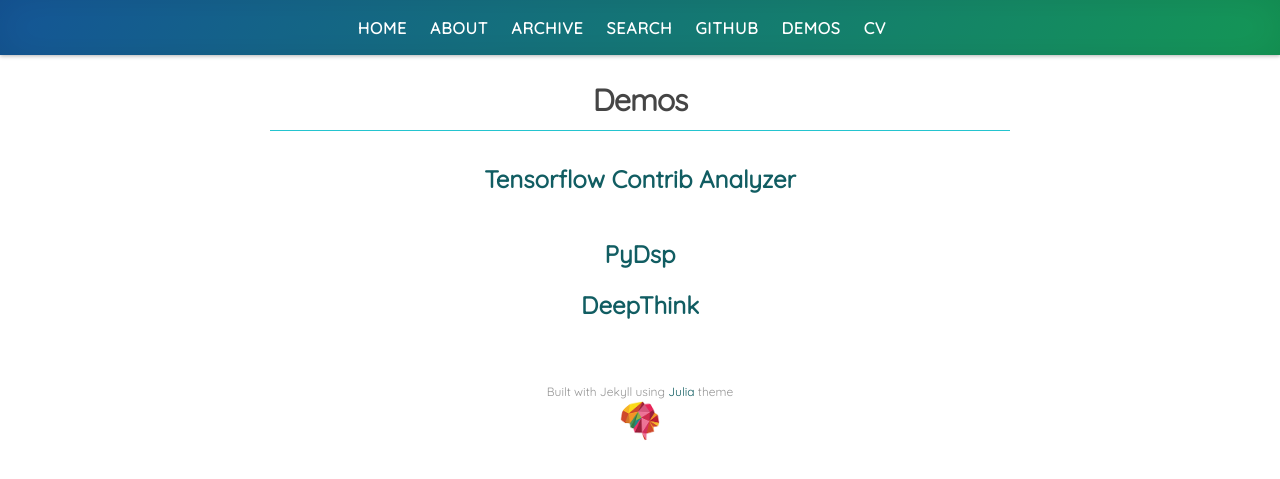
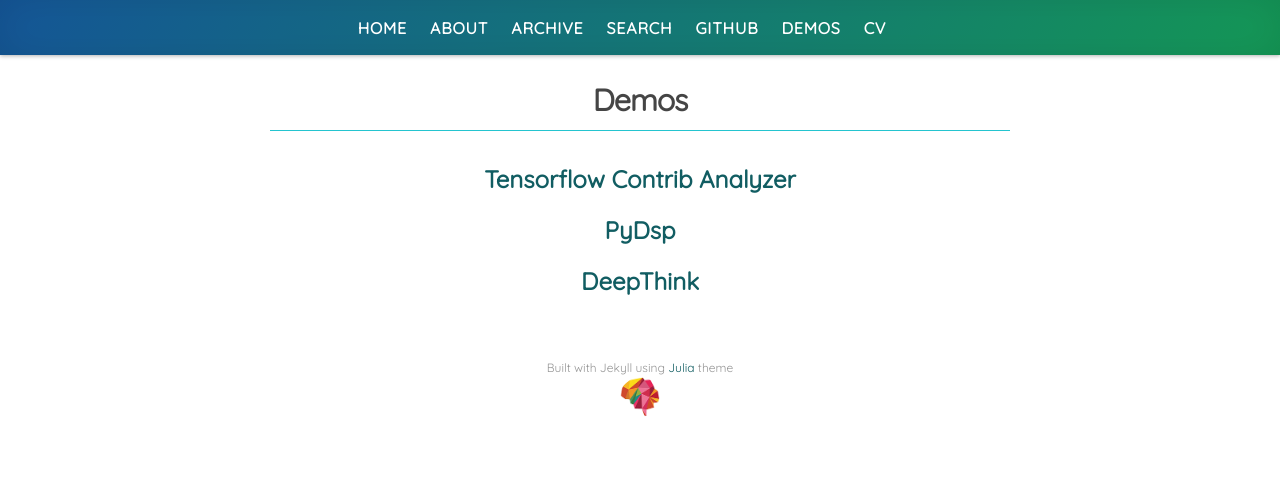
Before and after one commit to kingspp/kingspp.github.io, a Jekyll site: the page built from demos.html, in a window 1280 px wide. Shown: the top 479 px of the page. Built offline with Jekyll 4.4.1, drawn with Linux system fonts in a browser that asks for light colours; nearby versions of some CDN libraries.

```diff
--- a/demos.html
+++ b/demos.html
@@ -7,7 +7,7 @@ permalink: /demos/
 
 <div class="home">
 	<div>
-		<h2><a href="https://tf-contrib-analyzer.herokuapp.com">Tensorflow Contrib Analyzer</a></h2><br/>
+		<h2><a href="https://tf-contrib-analyzer.herokuapp.com">Tensorflow Contrib Analyzer</a></h2>
 		<h2><a href="https://pydsp.herokuapp.com">PyDsp</a></h2>
 		<h2><a href="https://kingspp.github.io/deepthink/">DeepThink</a></h2>
 	</div>
```
